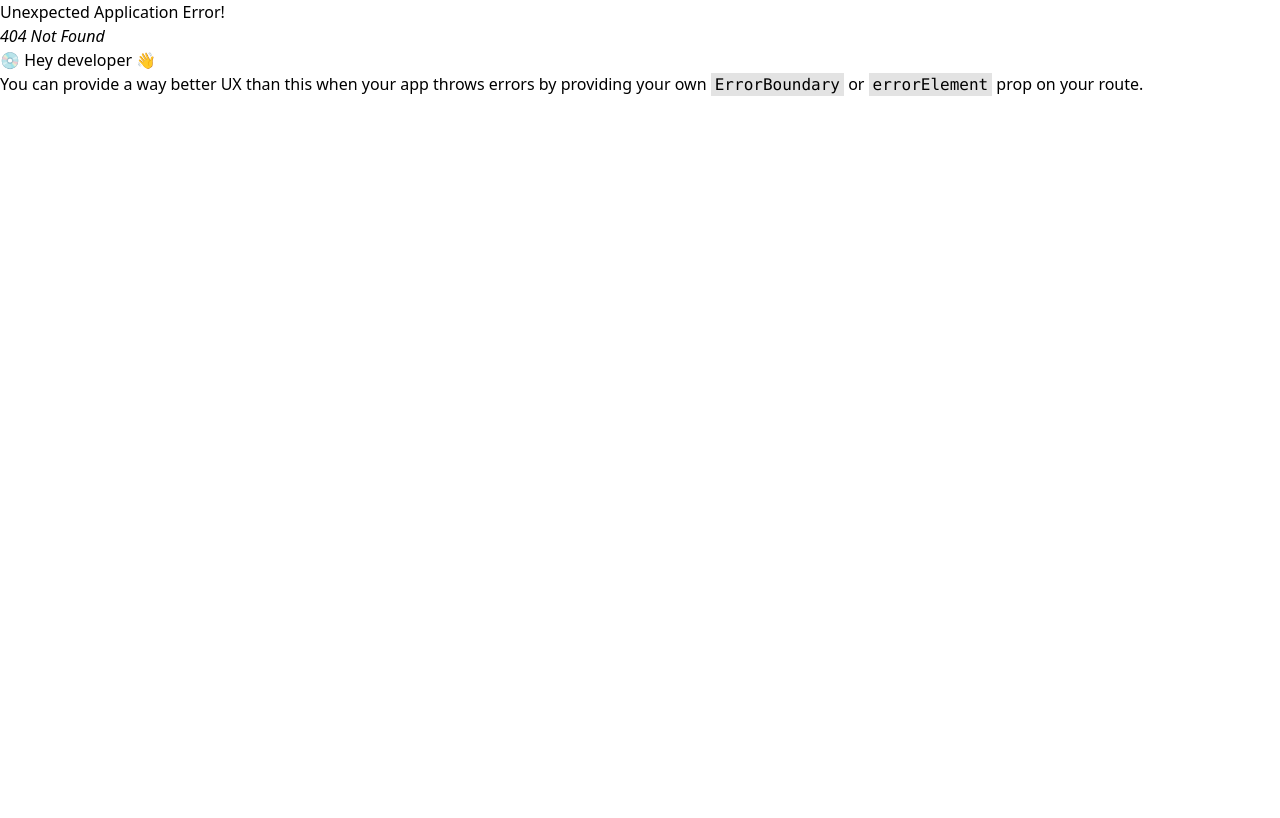
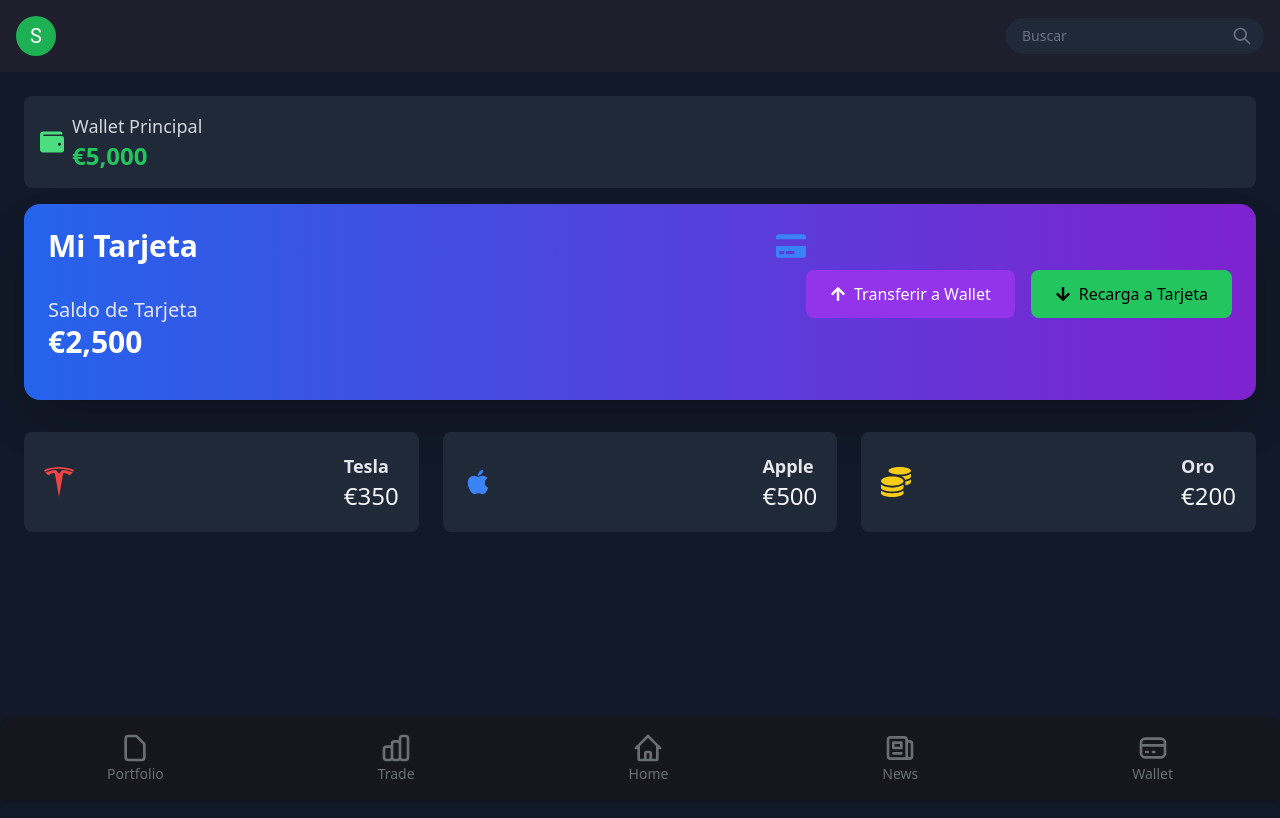
Before and after one commit to Yedpt/RSI_trade_project-Client, a React (Vite) app: page /auth/trade/wallet in a window 1280 px wide. Before the commit this address had no page. Shown: the top 818 px of the page. Built offline with nearby package versions, Linux system fonts and the light colour scheme; sample sign-in values are in the browser's storage.

Commit message:
feat(wallet): Add wallet component, route, and integrate into dev branch

```diff
--- a/src/components/NavBar.jsx
+++ b/src/components/NavBar.jsx
@@ -65,7 +65,11 @@ const NavBar = () => {
         <SplashScreen onClose={() => setIsSplashVisible(false)} />
       )}
       <div className="fixed bottom-0 left-0 w-full flex justify-around items-center py-2 bg-[#16161E] shadow-md rounded-t-[15px] z-30">
-        <NavButton page="trade/portfolio" icon={DocumentIcon} label="Portfolio" />
+        <NavButton
+          page="trade/portfolio"
+          icon={DocumentIcon}
+          label="Portfolio"
+        />
         <NavButton page="trade" icon={ChartBarIcon} label="Trade" />
         <NavButton page="homebank" icon={HomeIcon} label="Home" />
         <NavButton page="trade/news" icon={NewspaperIcon} label="News" />
--- a/src/components/NewsPage.jsx
+++ b/src/components/NewsPage.jsx
@@ -14,9 +14,9 @@ const NewsPage = () => {
 
     try {
       const response = await axios.get(url);
-      // Asegurarse de que response.data.articles es un array
+
       const articles = Array.isArray(response.data.articles)
-        ? response.data.articles.slice(0, 5) // Limitar a 5 artículos
+        ? response.data.articles.slice(0, 5)
         : [];
       setArticles(articles);
       setShowArticles(true);
--- a/src/layout/PrivateRoutes.jsx
+++ b/src/layout/PrivateRoutes.jsx
@@ -4,7 +4,6 @@ import { useAuth } from "../context/AuthContext.jsx";
 export const PrivateRoutes = () => {
   const { isAuthenticated, loading } = useAuth();
 
-  // Mientras se verifica el estado de autenticación, muestra un indicador de carga
   if (loading) {
     return <div>Loading...</div>;
   }
--- /dev/null
+++ b/src/pages/Wallet.jsx
@@ -0,0 +1,243 @@
+import React, { useState, useEffect } from "react";
+import {
+  FaWallet,
+  FaExclamationCircle,
+  FaArrowDown,
+  FaArrowUp,
+  FaCreditCard,
+  FaCoins,
+} from "react-icons/fa";
+import { AiFillApple } from "react-icons/ai";
+import { SiTesla } from "react-icons/si";
+
+const RechargeModal = ({
+  isOpen,
+  onClose,
+  onRecharge,
+  currentBalance,
+  isDebit,
+}) => {
+  const [amount, setAmount] = useState("");
+  const safetyLimit = 1350;
+
+  const handleRechargeOrDebit = () => {
+    const transactionAmount = parseFloat(amount);
+
+    if (transactionAmount > 0) {
+      if (isDebit) {
+        if (transactionAmount <= currentBalance) {
+          onRecharge(-transactionAmount);
+          onClose();
+        } else {
+          alert(
+            `El monto debe ser mayor a 0 y no exceder €${currentBalance.toLocaleString()}`
+          );
+        }
+      } else {
+        const maxRecharge = currentBalance - safetyLimit;
+        if (transactionAmount <= maxRecharge) {
+          onRecharge(transactionAmount);
+          onClose();
+        } else {
+          alert(
+            `¡Error! El monto debe ser mayor a 0 y no exceder el límite de €${maxRecharge.toLocaleString()}.`
+          );
+        }
+      }
+    } else {
+      alert("Por favor, ingrese un monto válido.");
+    }
+  };
+
+  if (!isOpen) return null;
+
+  return (
+    <div className="fixed inset-0 bg-black bg-opacity-50 flex items-center justify-center z-50">
+      <div className="bg-gray-800 rounded-lg p-6 w-96 shadow-2xl">
+        <h2 className="text-2xl font-semibold mb-4 text-white">
+          {isDebit ? "Transferir a Wallet" : "Recargar Tarjeta"}
+        </h2>
+
+        <div className="bg-blue-900 p-4 rounded-lg mb-4 flex items-center">
+          <FaExclamationCircle className="text-yellow-500 mr-3 text-2xl" />
+          <p className="text-sm text-white">
+            {isDebit
+              ? "Puedes transferir saldo desde tu tarjeta hacia el Wallet Principal."
+              : `Tu Wallet Principal mantiene un fondo de seguridad de €${safetyLimit} que evita que llegues a saldo cero.`}
+          </p>
+        </div>
+
+        <div className="mb-4">
+          <label className="block text-gray-300 mb-2">
+            Monto a {isDebit ? "transferir" : "recargar"}
+          </label>
+          <div className="relative">
+            <span className="absolute left-3 top-1/2 transform -translate-y-1/2 text-gray-400">
+              €
+            </span>
+            <input
+              type="number"
+              value={amount}
+              onChange={(e) => setAmount(e.target.value)}
+              className="w-full pl-8 p-3 bg-gray-700 text-white rounded-lg focus:outline-none focus:ring-2 focus:ring-green-500"
+              placeholder="Monto a transferir 0% comisión"
+            />
+          </div>
+          <p className="text-sm text-gray-400 mt-2">
+            Wallet: €{currentBalance.toLocaleString()}
+          </p>
+        </div>
+
+        <div className="flex justify-between">
+          <button
+            onClick={onClose}
+            className="bg-gray-600 text-white px-4 py-2 rounded-lg hover:bg-gray-700 transition"
+          >
+            Cancelar
+          </button>
+          <button
+            onClick={handleRechargeOrDebit}
+            className="bg-green-500 text-black px-4 py-2 rounded-lg hover:bg-green-600 transition"
+          >
+            {isDebit ? (
+              <FaArrowUp className="mr-2" />
+            ) : (
+              <FaArrowDown className="mr-2" />
+            )}
+            {isDebit ? "Transferir" : "Recarga a Tarjeta"}
+          </button>
+        </div>
+      </div>
+    </div>
+  );
+};
+
+const Wallet = () => {
+  const [cardBalance, setCardBalance] = useState(2500);
+  const [mainWalletBalance, setMainWalletBalance] = useState(5000);
+  const [isRechargeModalOpen, setIsRechargeModalOpen] = useState(false);
+  const [isDebitMode, setIsDebitMode] = useState(false);
+  const [investmentData, setInvestmentData] = useState({
+    tesla: 300,
+    apple: 450,
+    gold: 150,
+  });
+  const safetyLimit = 1350;
+
+  useEffect(() => {
+    const updateInvestments = setTimeout(() => {
+      setInvestmentData({ tesla: 350, apple: 500, gold: 200 });
+    }, 2000);
+    return () => clearTimeout(updateInvestments);
+  }, []);
+
+  const handleRecharge = (amount) => {
+    if (amount > 0) {
+      if (mainWalletBalance - amount >= safetyLimit) {
+        setCardBalance((prev) => prev + amount);
+        setMainWalletBalance((prev) => prev - amount);
+      } else {
+        alert(
+          `Fondos insuficientes. El saldo no puede ser menor a €${safetyLimit.toLocaleString()}`
+        );
+      }
+    } else {
+      const absoluteAmount = Math.abs(amount);
+      if (absoluteAmount <= cardBalance) {
+        setCardBalance((prev) => prev - absoluteAmount);
+        setMainWalletBalance((prev) => prev + absoluteAmount);
+      } else {
+        alert("El saldo de la tarjeta no puede ser negativo.");
+      }
+    }
+  };
+
+  return (
+    <div className="bg-gray-900 min-h-screen text-white p-6">
+      <div className="bg-gray-800 rounded-lg p-4 mb-4">
+        <div className="flex justify-between items-center">
+          <div className="flex items-center">
+            <FaWallet className="text-2xl text-green-400 mr-2" />
+            <div>
+              <h2 className="text-lg text-gray-300">Wallet Principal</h2>
+              <p className="text-2xl font-bold text-green-500">
+                €{mainWalletBalance.toLocaleString()}
+              </p>
+            </div>
+          </div>
+        </div>
+      </div>
+
+      <div className="bg-gradient-to-r from-blue-600 to-purple-700 rounded-2xl p-6 mb-8 shadow-2xl">
+        <div className="flex flex-col md:flex-row justify-between items-center mb-4 space-y-6 md:space-y-0">
+          <div className="flex-1">
+            <div className="flex justify-between items-center mb-8">
+              <h1 className="text-3xl font-bold text-white">Mi Tarjeta</h1>
+              <FaCreditCard className="text-3xl text-blue-500" />
+            </div>
+            <h2 className="text-xl text-gray-200">Saldo de Tarjeta</h2>
+            <p className="text-3xl font-bold text-white">
+              €{cardBalance.toLocaleString()}
+            </p>
+          </div>
+          <div className="flex flex-col md:flex-row space-y-4 md:space-y-0 md:space-x-4">
+            <button
+              onClick={() => {
+                setIsDebitMode(true);
+                setIsRechargeModalOpen(true);
+              }}
+              className="bg-purple-600 text-white px-6 py-3 rounded-lg hover:bg-purple-700 transition flex items-center justify-center w-full md:w-auto"
+            >
+              <FaArrowUp className="mr-2" />
+              Transferir a Wallet
+            </button>
+            <button
+              onClick={() => {
+                setIsDebitMode(false);
+                setIsRechargeModalOpen(true);
+              }}
+              className="bg-green-500 text-black px-6 py-3 rounded-lg hover:bg-green-600 transition flex items-center justify-center w-full md:w-auto"
+            >
+              <FaArrowDown className="mr-2" />
+              Recarga a Tarjeta
+            </button>
+          </div>
+        </div>
+      </div>
+
+      <div className="grid grid-cols-1 md:grid-cols-3 gap-6 mb-8">
+        <div className="bg-gray-800 rounded-lg p-5 flex items-center justify-between hover:bg-gray-700 transition">
+          <SiTesla className="text-3xl text-red-500" />
+          <div className="ml-4">
+            <h3 className="text-lg font-semibold text-gray-200">Tesla</h3>
+            <p className="text-2xl text-gray-100">€{investmentData.tesla}</p>
+          </div>
+        </div>
+        <div className="bg-gray-800 rounded-lg p-5 flex items-center justify-between hover:bg-gray-700 transition">
+          <AiFillApple className="text-3xl text-blue-500" />
+          <div className="ml-4">
+            <h3 className="text-lg font-semibold text-gray-200">Apple</h3>
+            <p className="text-2xl text-gray-100">€{investmentData.apple}</p>
+          </div>
+        </div>
+        <div className="bg-gray-800 rounded-lg p-5 flex items-center justify-between hover:bg-gray-700 transition">
+          <FaCoins className="text-3xl text-yellow-400" />
+          <div className="ml-4">
+            <h3 className="text-lg font-semibold text-gray-200">Oro</h3>
+            <p className="text-2xl text-gray-100">€{investmentData.gold}</p>
+          </div>
+        </div>
+      </div>
+
+      <RechargeModal
+        isOpen={isRechargeModalOpen}
+        onClose={() => setIsRechargeModalOpen(false)}
+        onRecharge={handleRecharge}
+        currentBalance={mainWalletBalance}
+        isDebit={isDebitMode}
+      />
+    </div>
+  );
+};
+
+export default Wallet;
```
Also changed, not shown: src/routes/Routes.jsx (+6 -2 lines).
